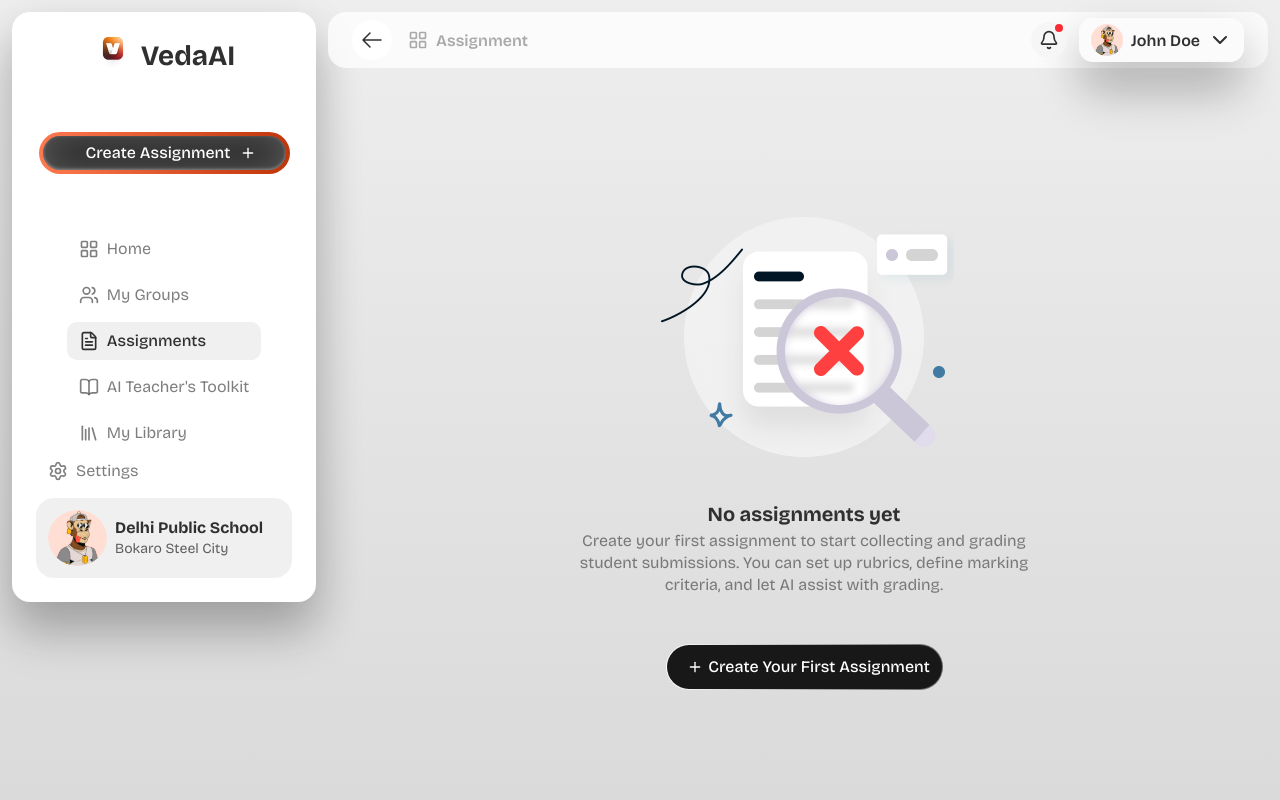
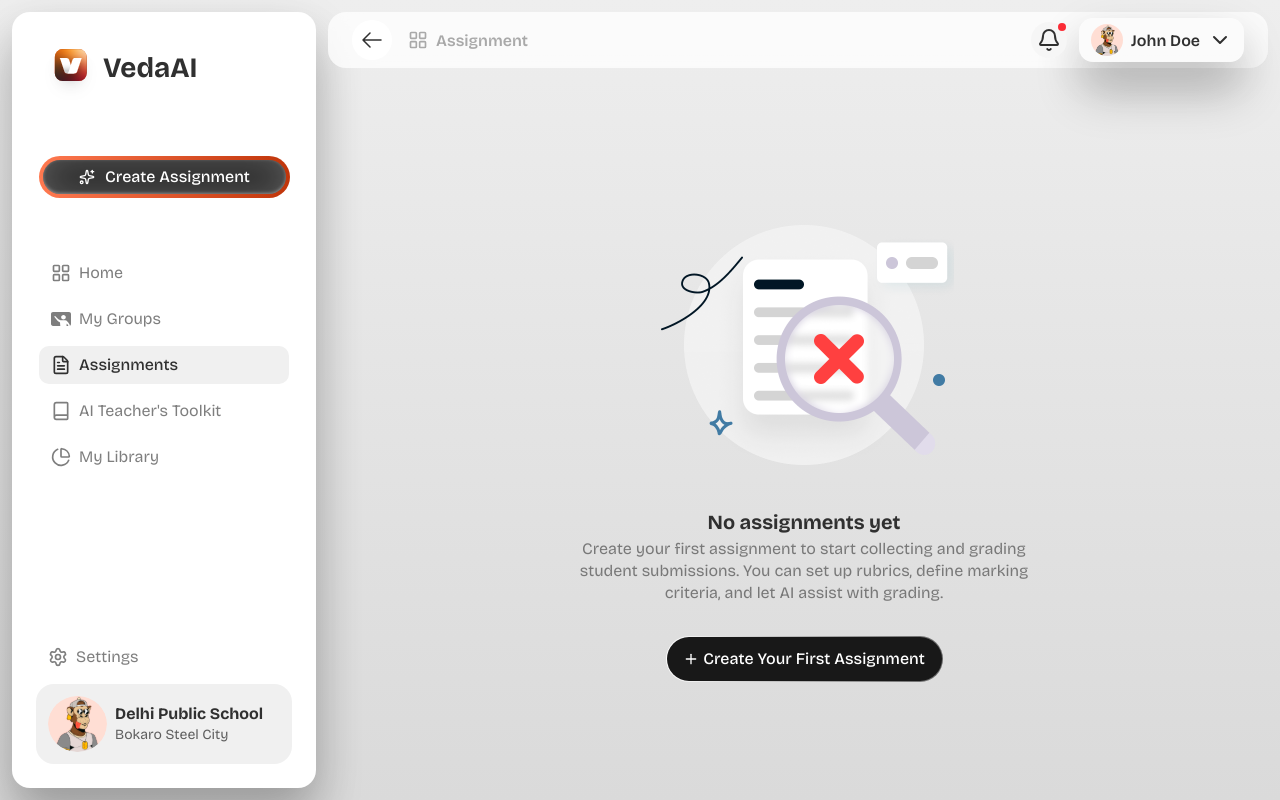
Before and after one commit to akshat-code21/veda-ai-assignment, a React (Vite) app in the folder frontend/: page / in a window 1280 px wide. Built offline with nearby package versions, Linux system fonts and the light colour scheme.

Commit message:
refactor: update UI components, add SVG assets, and standardize typography across the frontend dashboard

```diff
--- a/frontend/src/components/BottomNav.tsx
+++ b/frontend/src/components/BottomNav.tsx
@@ -1,4 +1,10 @@
-import { Home, Calendar, FileText, Sparkles, Plus } from "lucide-react"
+import {
+  Home,
+  Calendar,
+  FileText,
+  Sparkles,
+  Plus,
+} from "lucide-react"
 
 interface TabItem {
   label: string
@@ -32,7 +38,7 @@ export function BottomNav() {
       {/* FAB Button */}
       <button
         type="button"
-        className="flex h-12 w-12 items-center justify-center rounded-full bg-white shadow-[0px_32px_48px_0px_rgba(0,0,0,0.2),0px_16px_48px_0px_rgba(0,0,0,0.12)]"
+        className="flex h-12 w-12 items-center justify-center rounded-full bg-white shadow-[0px_32px_48px_0px_rgba(0,0,0,0.2),0px_16px_48px_0px_rgba(0,0,0,0.12)] transition-transform hover:scale-105 active:scale-95"
         aria-label="Create new assignment"
         id="mobile-fab-create"
       >
@@ -48,7 +54,11 @@ export function BottomNav() {
           <a
             key={tab.label}
             href="#"
-            className="flex flex-col items-center gap-1"
+            className={`flex flex-col items-center gap-1 rounded-[26px] px-2 py-1.5 transition-colors ${
+              tab.active
+                ? "bg-white/10"
+                : "bg-transparent"
+            }`}
           >
             <span
               className={
@@ -58,7 +68,7 @@ export function BottomNav() {
               {tab.icon}
             </span>
             <span
-              className={`text-xs font-semibold leading-[17px] ${
+              className={`font-heading text-xs font-semibold leading-[17px] ${
                 tab.active ? "text-white" : "text-white/25"
               }`}
             >
--- a/frontend/src/components/Dashboard.tsx
+++ b/frontend/src/components/Dashboard.tsx
@@ -5,7 +5,7 @@ import { BottomNav } from "@/components/BottomNav"
 
 export function Dashboard() {
   return (
-    <div className="flex min-h-svh bg-[#CECECE] lg:bg-gradient-to-b lg:from-[#EEEEEE] lg:to-[#DADADA]">
+    <div className="flex min-h-svh bg-[#CECECE] lg:bg-linear-to-b lg:from-[#EEEEEE] lg:to-[#DADADA]">
       {/* Sidebar — Desktop only */}
       <div className="hidden lg:block p-3">
         <Sidebar />
@@ -22,7 +22,7 @@ export function Dashboard() {
         <EmptyState />
 
         {/* Bottom padding for mobile bottom nav */}
-        <div className="h-36 lg:hidden" />
+        <div className="h-40 lg:hidden" />
       </div>
 
       {/* Bottom Navigation — Mobile only */}
--- a/frontend/src/components/EmptyState.tsx
+++ b/frontend/src/components/EmptyState.tsx
@@ -13,11 +13,11 @@ export function EmptyState() {
         />
 
         {/* Text Content */}
-        <div className="flex flex-col items-center gap-0.5 lg:gap-0.5">
-          <h1 className="text-xl font-bold leading-7 text-[#303030]">
+        <div className="flex flex-col items-center gap-3 lg:gap-0.5">
+          <h1 className="font-heading text-xl font-bold leading-7 text-[#303030]">
             No assignments yet
           </h1>
-          <p className="max-w-[486px] text-center text-base leading-[22px] text-[#5E5E5E]/80">
+          <p className="max-w-[486px] text-center font-heading text-base leading-[22px] text-[#5E5E5E]/80">
             Create your first assignment to start collecting and grading student
             submissions. You can set up rubrics, define marking criteria, and let
             AI assist with grading.
@@ -28,16 +28,17 @@ export function EmptyState() {
       {/* CTA Button */}
       <Button
         type="button"
-        className="w-[277px] h-[46px] px-[24px] py-[12px] rounded-[48px] mt-12 flex flex-row items-center justify-center text-white border-none cursor-pointer focus-visible:outline-none focus-visible:ring-2 focus-visible:ring-offset-2 focus-visible:ring-black transition-all hover:opacity-90 active:scale-[0.98]"
+        className="w-[277px] h-[46px] px-6 py-3 rounded-[48px] mt-8 flex flex-row items-center justify-center gap-1 text-white border-none cursor-pointer focus-visible:outline-none focus-visible:ring-2 focus-visible:ring-offset-2 focus-visible:ring-black transition-all hover:opacity-90 active:scale-[0.98]"
         style={{
-          background: 'linear-gradient(#181818, #181818) padding-box, linear-gradient(90deg, #FFFFFF 0%, #666666 100%) border-box',
-          border: '1.5px solid transparent',
-          borderRadius: '48px',
+          background:
+            "linear-gradient(#181818, #181818) padding-box, linear-gradient(90deg, #FFFFFF 0%, #666666 100%) border-box",
+          border: "1.5px solid transparent",
+          borderRadius: "48px",
         }}
         id="create-first-assignment"
       >
-        <Plus className="h-5 w-5" strokeWidth="2" />
-        <span className="ml-2 w-[205px] h-[22px] text-white text-base font-medium leading-[22px] text-center flex items-center justify-center font-heading">
+        <Plus className="h-5 w-5 shrink-0" strokeWidth={2} />
+        <span className="font-heading text-base font-medium leading-[22px] text-center text-white">
           Create Your First Assignment
         </span>
       </Button>
--- a/frontend/src/components/Sidebar.tsx
+++ b/frontend/src/components/Sidebar.tsx
@@ -1,11 +1,10 @@
 import {
   LayoutGrid,
-  Users,
   FileText,
-  BookOpen,
-  Library,
   Settings,
-  Plus,
+  Sparkles,
+  Book,
+  ChartPie,
 } from "lucide-react"
 import { Button } from "./ui/button"
 
@@ -22,7 +21,7 @@ const navItems: NavItem[] = [
   },
   {
     label: "My Groups",
-    icon: <Users className="h-5 w-5" />,
+    icon: <img src="/images/group.svg" alt="My Groups" className="h-5 w-5" />,
   },
   {
     label: "Assignments",
@@ -31,27 +30,27 @@ const navItems: NavItem[] = [
   },
   {
     label: "AI Teacher's Toolkit",
-    icon: <BookOpen className="h-5 w-5" />,
+    icon: <Book className="h-5 w-5" />,
   },
   {
     label: "My Library",
-    icon: <Library className="h-5 w-5" />,
+    icon: <ChartPie className="h-5 w-5" />,
   },
 ]
 
 export function Sidebar() {
   return (
-    <aside className="hidden lg:flex w-[304px] min-w-[304px] flex-col rounded-2xl bg-white shadow-[0px_32px_48px_0px_rgba(0,0,0,0.2),0px_16px_48px_0px_rgba(0,0,0,0.12)]">
+    <aside className="hidden lg:flex h-[calc(100svh-24px)] w-[304px] min-w-[304px] flex-col justify-between rounded-2xl bg-white shadow-[0px_32px_48px_0px_rgba(0,0,0,0.2),0px_16px_48px_0px_rgba(0,0,0,0.12)]">
       {/* Top section */}
-      <div className="flex flex-1 flex-col px-7 pt-6 items-center">
+      <div className="flex flex-col px-[27px] pt-6">
         {/* Logo */}
-        <div className="flex items-center gap-2">
+        <div className="flex items-center">
           <img
-            src="/images/logo.png"
+            src="/images/logo.svg"
             alt="VedaAI Logo"
-            className="h-10 w-10"
+            className="h-16 w-16 shrink-0 relative top-[8px]"
           />
-          <span className="text-[28px] font-bold leading-5 text-[#303030]">
+          <span className="font-heading text-[28px] font-bold text-[#303030]">
             VedaAI
           </span>
         </div>
@@ -60,34 +59,43 @@ export function Sidebar() {
         <div className="mt-14">
           <Button
             type="button"
-            className="relative flex w-[251px] h-[42px] items-center justify-between gap-[10px] px-[43px] py-[7px] text-white cursor-pointer transition-all hover:opacity-90 active:scale-[0.98] outline-none border-none bg-transparent hover:bg-transparent"
+            className="relative flex w-[251px] h-[42px] items-center justify-center gap-[10px] px-[43px] py-[7px] text-white cursor-pointer transition-all hover:opacity-90 active:scale-[0.98] outline-none border-none bg-transparent hover:bg-transparent"
             style={{
-              background: 'linear-gradient(#272727, #272727) padding-box, linear-gradient(90deg, #FF7950 0%, #C0350A 100%) border-box',
-              border: '4px solid transparent',
-              borderRadius: '100px',
-              boxShadow: '0px 32px 48px 0px rgba(255, 255, 255, 0.2), 0px 16px 48px 0px rgba(255, 255, 255, 0.12), inset 0px 0px 34.5px 0px rgba(255, 255, 255, 0.25), inset 0px -1px 3.5px 0px rgba(177, 177, 177, 0.6)',
+              background:
+                "linear-gradient(#272727, #272727) padding-box, linear-gradient(90deg, #FF7950 0%, #C0350A 100%) border-box",
+              border: "4px solid transparent",
+              borderRadius: "100px",
+              boxShadow:
+                "0px 32px 48px 0px rgba(255, 255, 255, 0.2), 0px 16px 48px 0px rgba(255, 255, 255, 0.12), inset 0px 0px 34.5px 0px rgba(255, 255, 255, 0.25), inset 0px -1px 3.5px 0px rgba(177, 177, 177, 0.6)",
             }}
             id="create-assignment-sidebar"
           >
+            <Sparkles className="h-[17px] w-[18px] shrink-0" />
             <span className="text-base font-medium leading-[28px] font-sans">
               Create Assignment
             </span>
-            <Plus className="h-[17px] w-[18px] shrink-0" />
           </Button>
         </div>
 
         {/* Navigation Menu */}
-        <nav className="mt-[56px] flex flex-col gap-2" aria-label="Main navigation">
+        <nav
+          className="mt-14 flex flex-col gap-2"
+          aria-label="Main navigation"
+        >
           {navItems.map((item) => (
             <a
               key={item.label}
               href="#"
-              className={`flex items-center gap-2 rounded-lg px-3 py-2 text-base transition-colors ${item.active
-                  ? "bg-[#F0F0F0] font-medium text-[#303030]"
-                  : "text-[#5E5E5E]/80 hover:bg-[#F0F0F0]/50"
+              className={`flex items-center gap-2 rounded-lg px-3 py-2 text-base font-heading transition-colors ${item.active
+                ? "bg-[#F0F0F0] font-medium text-[#303030]"
+                : "text-[#5E5E5E]/80 hover:bg-[#F0F0F0]/50"
                 }`}
             >
-              <span className={item.active ? "text-[#303030]" : "text-[#5E5E5E]/80"}>
+              <span
+                className={
+                  item.active ? "text-[#303030]" : "text-[#5E5E5E]/80"
+                }
+              >
                 {item.icon}
               </span>
               <span className="leading-[22px]">{item.label}</span>
@@ -101,7 +109,7 @@ export function Sidebar() {
         {/* Settings */}
         <a
           href="#"
-          className="flex items-center gap-2 rounded-lg px-3 py-2 text-base leading-[22px] text-[#5E5E5E]/80 transition-colors hover:bg-[#F0F0F0]/50"
+          className="flex items-center gap-2 rounded-lg px-3 py-2 text-base leading-[22px] font-heading text-[#5E5E5E]/80 transition-colors hover:bg-[#F0F0F0]/50"
         >
           <Settings className="h-5 w-5" />
           <span>Settings</span>
@@ -115,10 +123,10 @@ export function Sidebar() {
             className="h-14 w-[59px] rounded-full object-cover"
           />
           <div className="flex flex-col">
-            <span className="text-base font-bold leading-[22px] text-[#303030]">
+            <span className="font-heading text-base font-bold leading-[22px] text-[#303030]">
               Delhi Public School
             </span>
-            <span className="text-sm leading-5 text-[#5E5E5E]">
+            <span className="font-heading text-sm leading-5 text-[#5E5E5E]">
               Bokaro Steel City
             </span>
           </div>
```
Also changed, not shown: frontend/src/components/TopBar.tsx (+22 -23 lines), frontend/public/images/group.svg (added), frontend/public/images/logo.svg (added).
